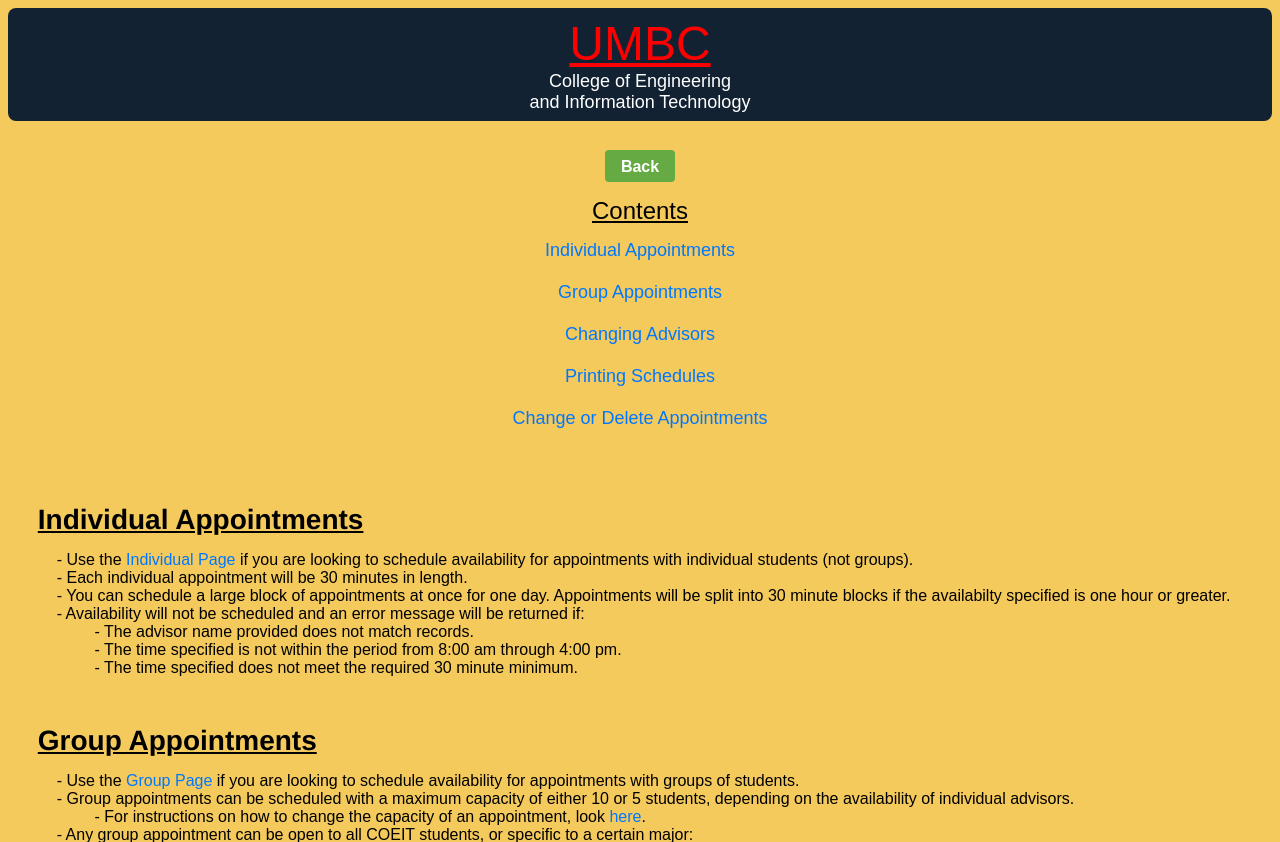
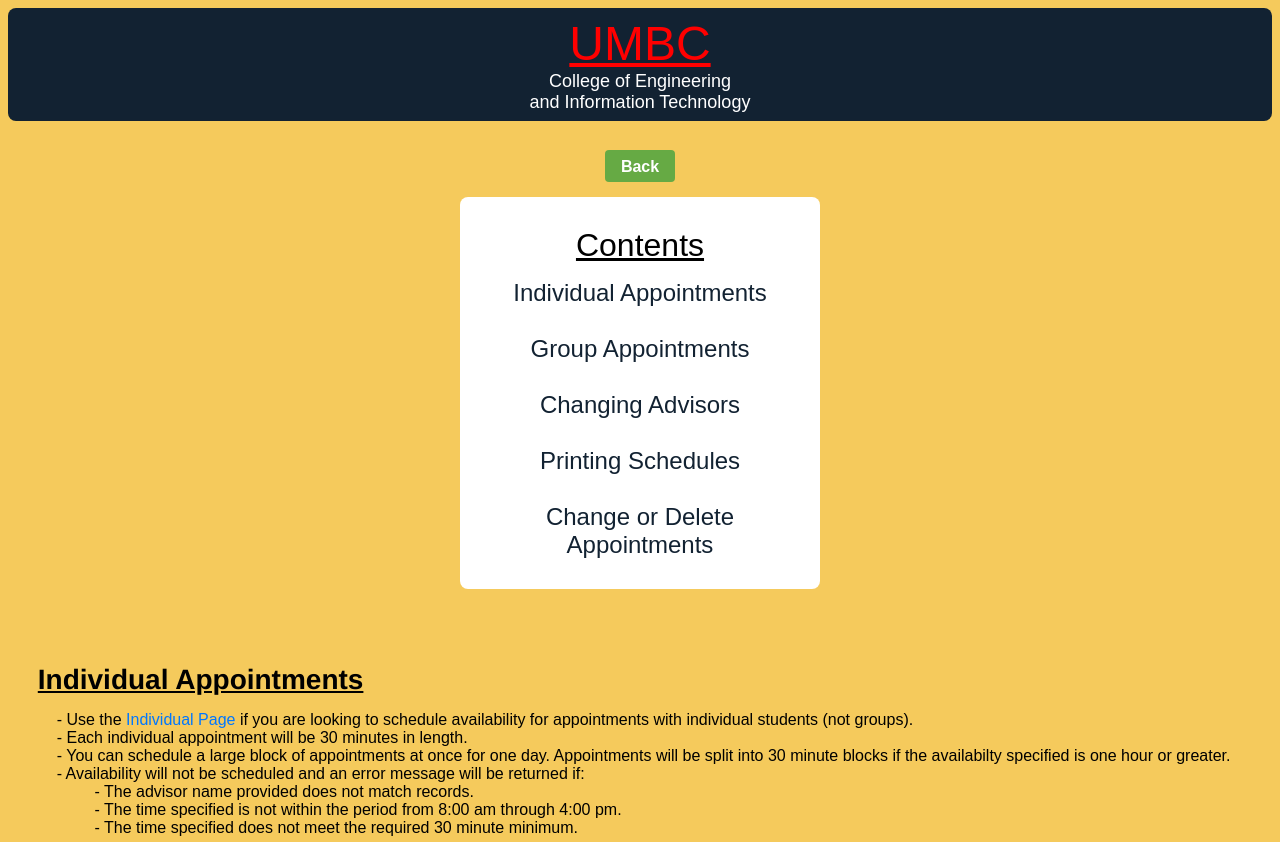
Before and after one commit to CPaul17/CMSC331_Project2, a PHP site: page /adminHelp.php in a window 1280 px wide. Shown: the top 842 px of the page. Run offline with PHP 8.4, Linux system fonts and the light colour scheme; the visitor is signed in with stand-in values (Sample User, id 1).

Commit message:
made help more pretty
used some more css on the help page

```diff
--- a/adminHelp.php
+++ b/adminHelp.php
@@ -51,18 +51,20 @@ p.padding3
 <br>
 	<center><FORM><INPUT Type="button" class="button go large" VALUE="Back" onClick="history.go(-1);return true;"></FORM></center>
 <br>
-	 <center><FONT SIZE=5><u>Contents</u></FONT>
+	<div class="centerMenu">
+	 <center><FONT SIZE=6><u>Contents</u></FONT>
 	<br>
-	<br><FONT SIZE=4><p><a href="#IA">Individual Appointments</a></p>
+	<br><FONT SIZE=5><p><a href="#IA" style="color:#122232;">Individual Appointments</a></p>
 	<br>
-	<p><a href="#GA">Group Appointments</a></p>
+	<p><a href="#GA" style="color:#122232;">Group Appointments</a></p>
 	<br>
-	<p><a href="#AD">Changing Advisors</a></p>
+	<p><a href="#AD" style="color:#122232;">Changing Advisors</a></p>
 	<br>
-	<p><a href="#SP">Printing Schedules</a></p>
+	<p><a href="#SP" style="color:#122232;">Printing Schedules</a></p>
 	<br>
-	<p><a href="#CC">Change or Delete Appointments</a></p>
+	<p><a href="#CC" style="color:#122232;">Change or Delete Appointments</a></p>
 	 </FONT></center>
+	</div>
 <br>
 <br>
 <br>
```
